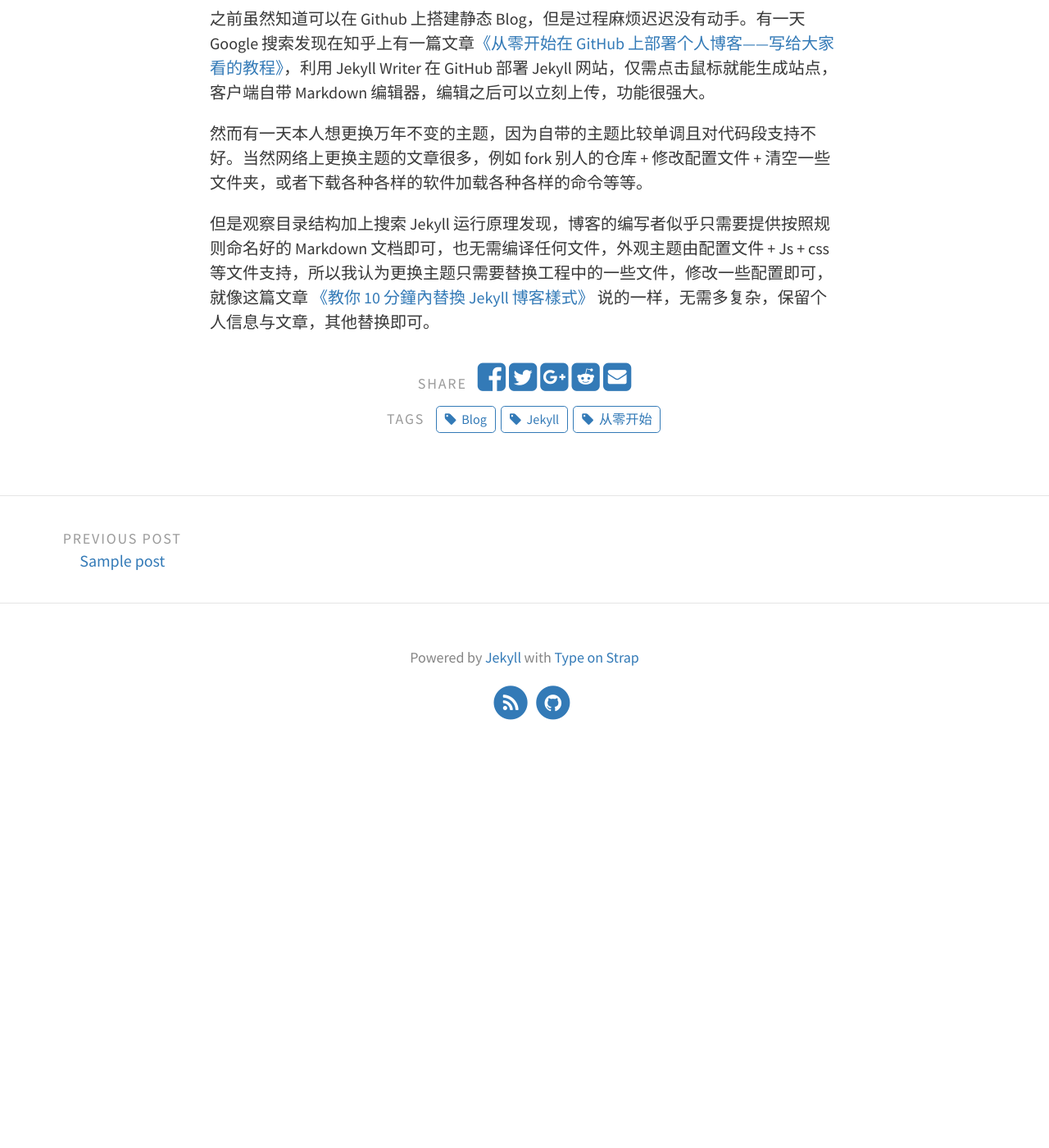
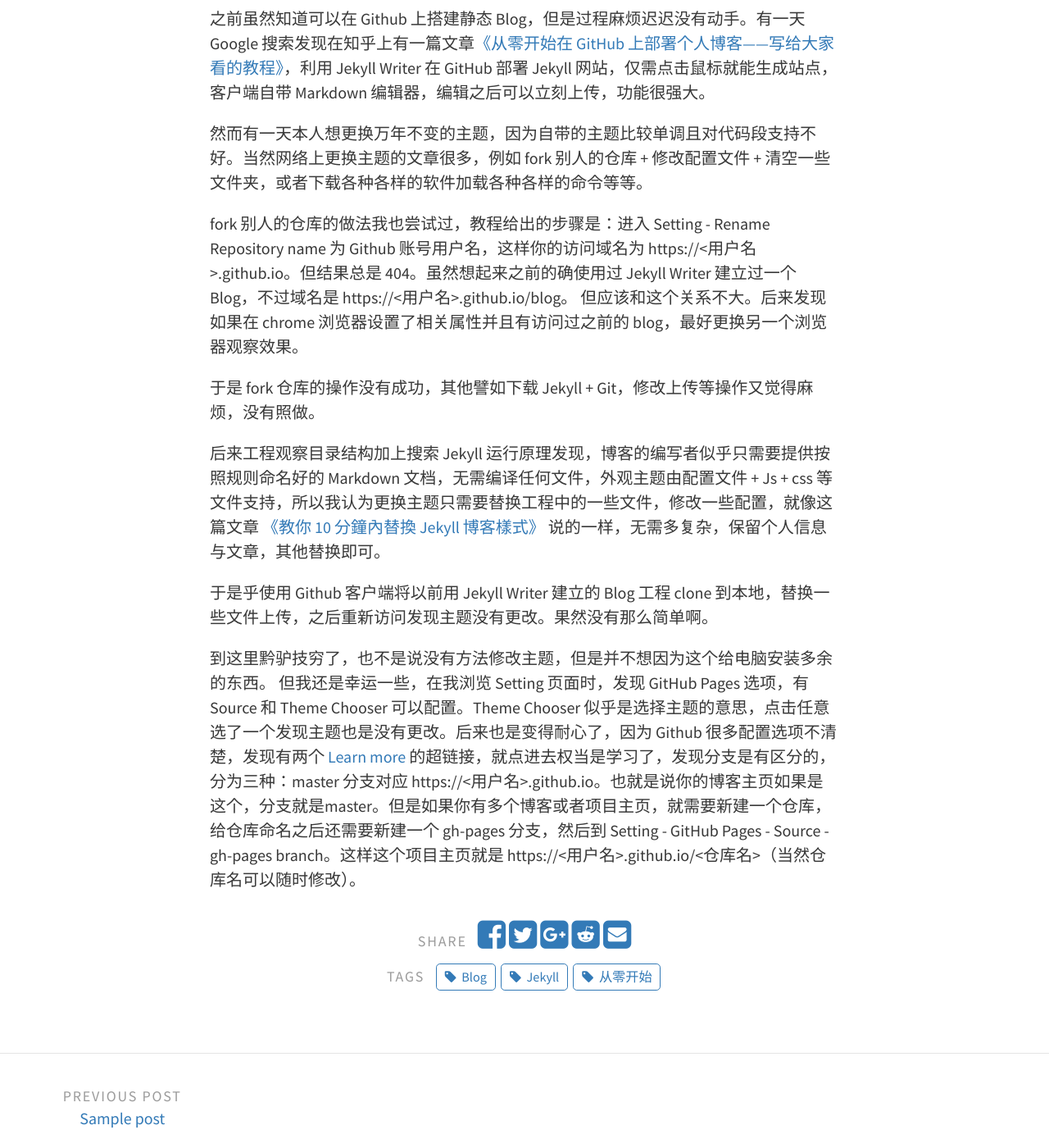
Before and after one commit to Air-s/blog, a Jekyll site: the page built from _posts/2018-6-28-从零开始搭建Jekyll.md, in a window 1280 px wide and 1400 px high, scrolled down 330 px. Shown: the whole window at 82% size. Built offline with Jekyll 4.4.1, drawn with Linux system fonts in a browser that asks for light colours; before the commit the page ends 1280 px from its top, so only the background shows below that.

Commit message:
Update 2018-6-28-从零开始搭建Jekyll.md

```diff
--- a/_posts/2018-6-28-从零开始搭建Jekyll.md
+++ b/_posts/2018-6-28-从零开始搭建Jekyll.md
@@ -9,4 +9,12 @@ tags: [Jekyll, Blog, 从零开始]
 
   然而有一天本人想更换万年不变的主题，因为自带的主题比较单调且对代码段支持不好。当然网络上更换主题的文章很多，例如 fork 别人的仓库 + 修改配置文件 + 清空一些文件夹，或者下载各种各样的软件加载各种各样的命令等等。
 
-  但是观察目录结构加上搜索 Jekyll 运行原理发现，博客的编写者似乎只需要提供按照规则命名好的 Markdown 文档即可，也无需编译任何文件，外观主题由配置文件 + Js + css 等文件支持，所以我认为更换主题只需要替换工程中的一些文件，修改一些配置即可，就像这篇文章 [《教你 10 分鐘內替換 Jekyll 博客樣式》](https://fraserxu.me/2013/06/02/change-jekyll-blog-layout-in-ten-minutes/) 说的一样，无需多复杂，保留个人信息与文章，其他替换即可。
+  fork 别人的仓库的做法我也尝试过，教程给出的步骤是：进入 Setting - Rename Repository name 为 Github 账号用户名，这样你的访问域名为 https://<用户名>.github.io。但结果总是 404。虽然想起来之前的确使用过 Jekyll Writer 建立过一个 Blog，不过域名是 https://<用户名>.github.io/blog。 但应该和这个关系不大。后来发现如果在 chrome 浏览器设置了相关属性并且有访问过之前的 blog，最好更换另一个浏览器观察效果。
+
+  于是 fork 仓库的操作没有成功，其他譬如下载 Jekyll + Git，修改上传等操作又觉得麻烦，没有照做。
+
+  后来工程观察目录结构加上搜索 Jekyll 运行原理发现，博客的编写者似乎只需要提供按照规则命名好的 Markdown 文档，无需编译任何文件，外观主题由配置文件 + Js + css 等文件支持，所以我认为更换主题只需要替换工程中的一些文件，修改一些配置，就像这篇文章 [《教你 10 分鐘內替換 Jekyll 博客樣式》](https://fraserxu.me/2013/06/02/change-jekyll-blog-layout-in-ten-minutes/) 说的一样，无需多复杂，保留个人信息与文章，其他替换即可。
+
+  于是乎使用 Github 客户端将以前用 Jekyll Writer 建立的 Blog 工程 clone 到本地，替换一些文件上传，之后重新访问发现主题没有更改。果然没有那么简单啊。
+
+  到这里黔驴技穷了，也不是说没有方法修改主题，但是并不想因为这个给电脑安装多余的东西。 但我还是幸运一些，在我浏览 Setting 页面时，发现 GitHub Pages 选项，有 Source 和 Theme Chooser 可以配置。Theme Chooser 似乎是选择主题的意思，点击任意选了一个发现主题也是没有更改。后来也是变得耐心了，因为 Github 很多配置选项不清楚，发现有两个 [Learn more](https://help.github.com/articles/configuring-a-publishing-source-for-github-pages/) 的超链接，就点进去权当是学习了，发现分支是有区分的，分为三种：master 分支对应 https://<用户名>.github.io。也就是说你的博客主页如果是这个，分支就是master。但是如果你有多个博客或者项目主页，就需要新建一个仓库，给仓库命名之后还需要新建一个 gh-pages 分支，然后到 Setting -  GitHub Pages - Source - gh-pages branch。这样这个项目主页就是  https://<用户名>.github.io/<仓库名>（当然仓库名可以随时修改）。
```
